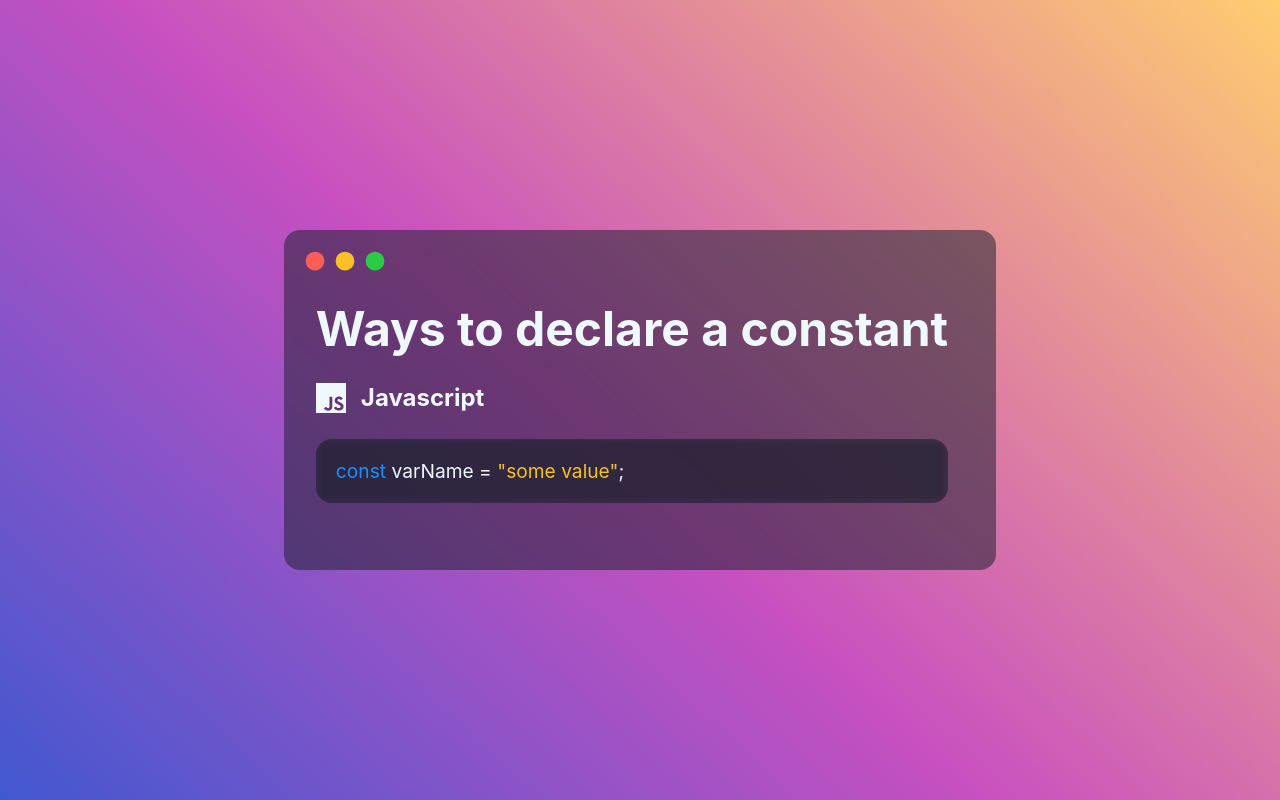
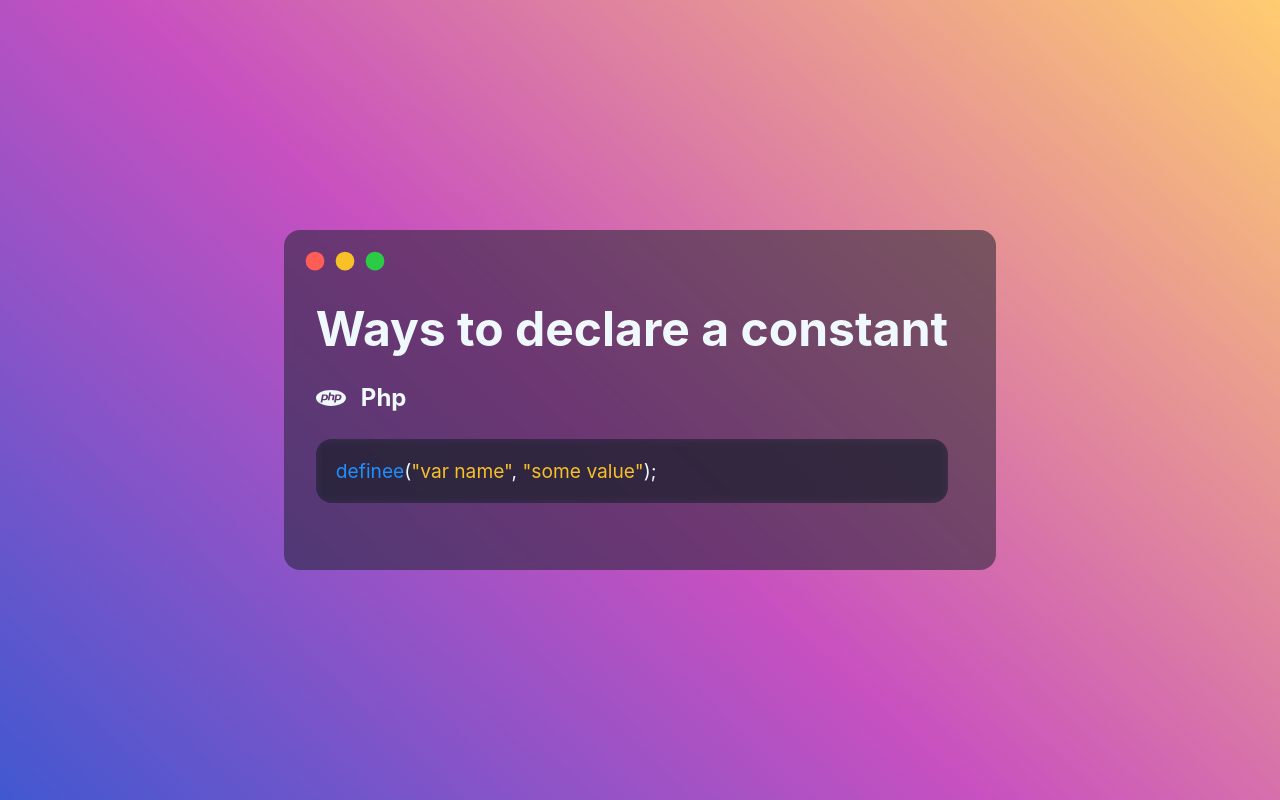
Before and after one commit to sito8943/sito-react-tester, a React (Create React App) app: page / in a window 1280 px wide. Built offline with nearby package versions, Linux system fonts and the light colour scheme.

Commit message:
meme share

```diff
--- a/src/App.js
+++ b/src/App.js
@@ -29,15 +29,15 @@ function App() {
           <Container className="ms-sub-container">
             <Title variant="h3">Ways to declare a constant</Title>
             <Container className="flex" style={{ marginTop: 25 }}>
-              <JavascriptIcon color={"aliceblue span"} />
+              <PhpIcon color={"aliceblue span"} />
               <Title variant="h5" style={{ marginLeft: 15 }}>
-                Javascript
+                Php
               </Title>
             </Container>
             <Paragraph className="ms-code">
-              <span className="ms-keyword">const</span>{" "}
-              <span className="ms-var">varName</span> ={" "}
-              <span className="ms-string">"some value"</span>;
+              <span className="ms-keyword">definee</span>(
+              <span className="ms-string">"var name"</span>,{" "}
+              <span className="ms-string">"some value"</span>);
             </Paragraph>
           </Container>
         </Container>
--- a/src/components/MemeShare/Paragraph/style.scss
+++ b/src/components/MemeShare/Paragraph/style.scss
@@ -25,4 +25,8 @@
   .ms-string {
     color: #f7c127;
   }
+
+  .ms-type {
+    color: #2bcb45;
+  }
 }
```
